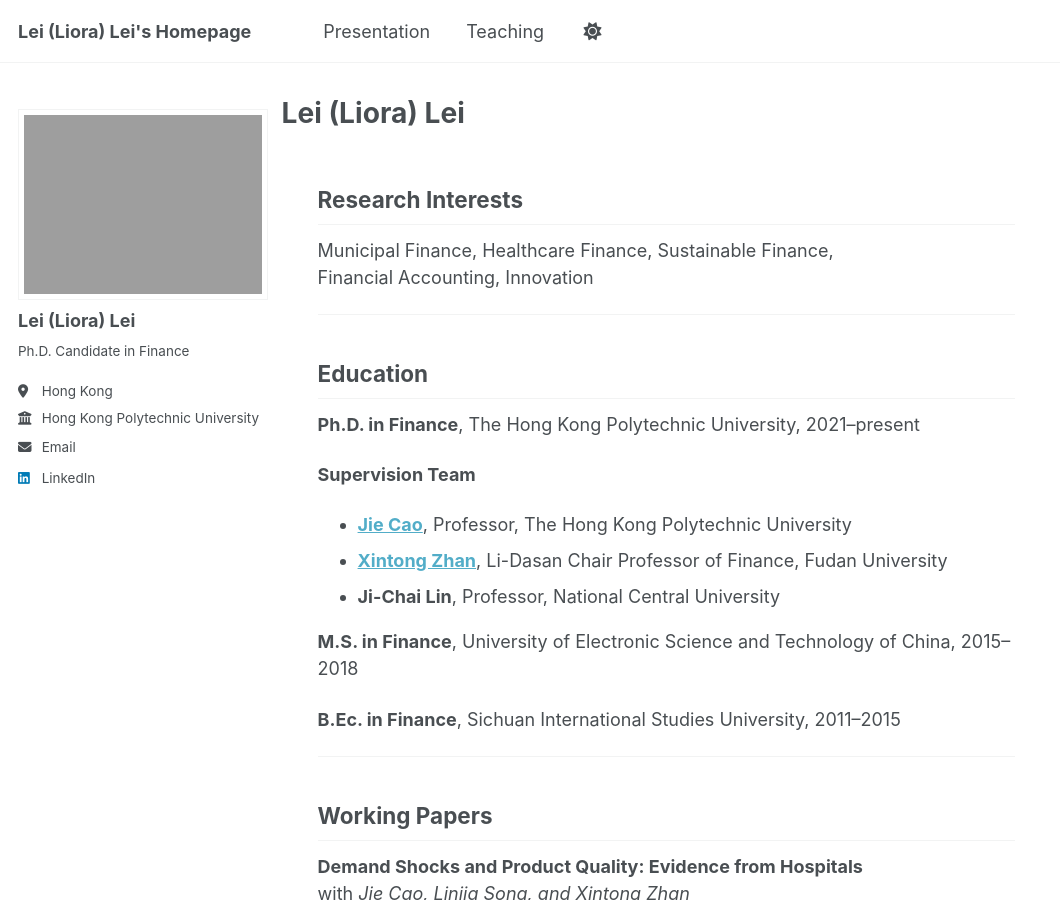
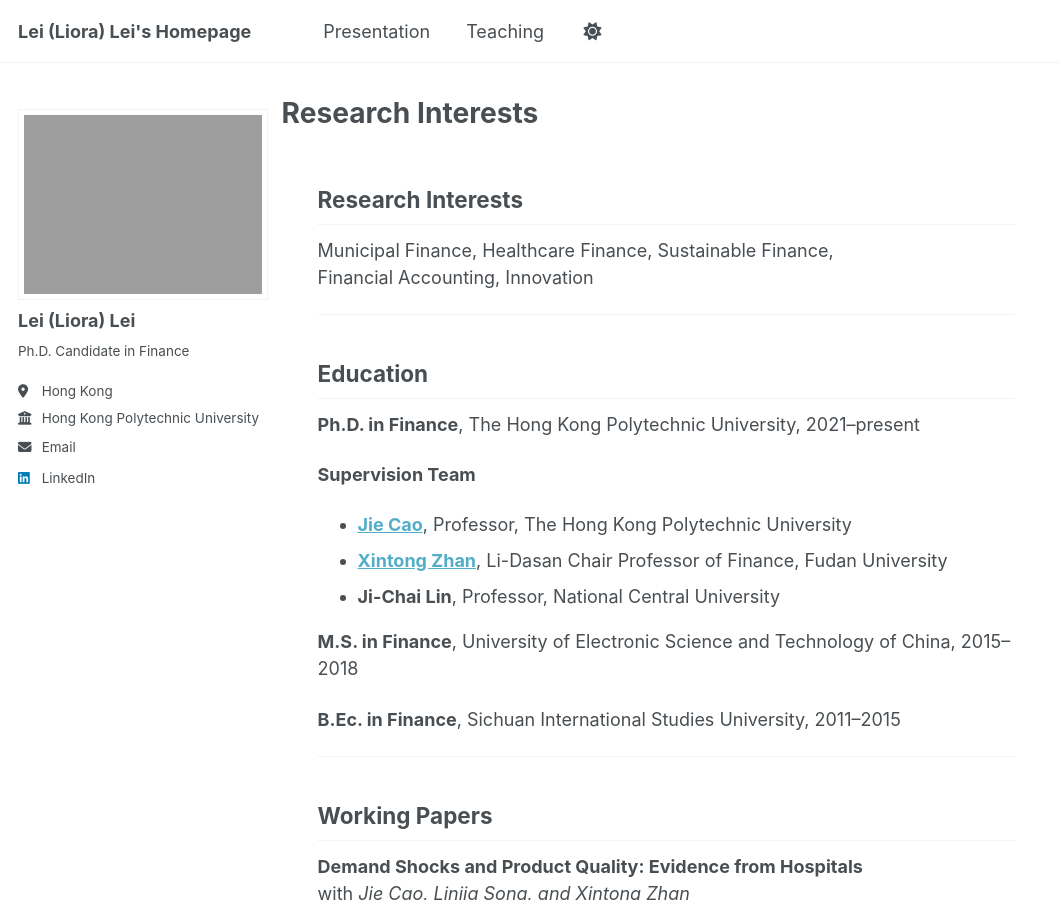
Before and after one commit to Liora-Lei/Lei-Lei, a Jekyll site: the page built from _pages/about.md, in a window 1280 px wide and 900 px high. Shown: the whole window, without its empty margins (0-1060 px from the left). Built offline with Jekyll 4.4.1, drawn with Linux system fonts in a browser that asks for light colours; a script that is not in the unit is left out; our own code applies the rules of GitHub Pages for plain Markdown files.

Commit message:
Update about.md

```diff
--- a/_pages/about.md
+++ b/_pages/about.md
@@ -1,6 +1,5 @@
 ---
 layout: single
-title: "Lei (Liora) Lei"
 permalink: /
 author_profile: true
 hide_meta: true
```
